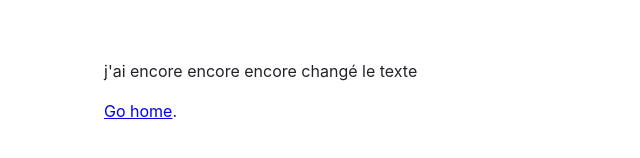
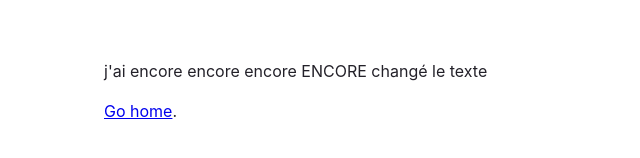
Before and after one commit to claireprvst/test_devop2, a Gatsby site: page /about in a window 1280 px wide. Shown: the part 146-304 px from the top of the page, 0-640 px from the left. Built offline with nearby package versions, Linux system fonts and the light colour scheme; Gatsby itself is replaced by a stand-in of ours.

Commit message:
change text(4)

```diff
--- a/src/pages/about.js
+++ b/src/pages/about.js
@@ -32,7 +32,7 @@ const aboutPage = () => {
             <h1 style={headingStyles}>Test</h1>
             <p style={paragraphStyles}>
 
-                j'ai encore encore encore changé le texte
+                j'ai encore encore encore ENCORE changé le texte
                 <br />
                 <br />
                 <Link to="/">Go home</Link>.
```
